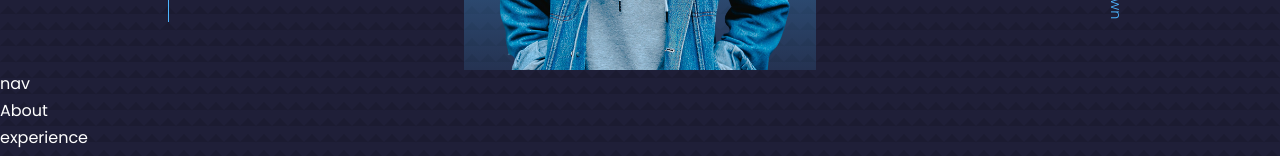
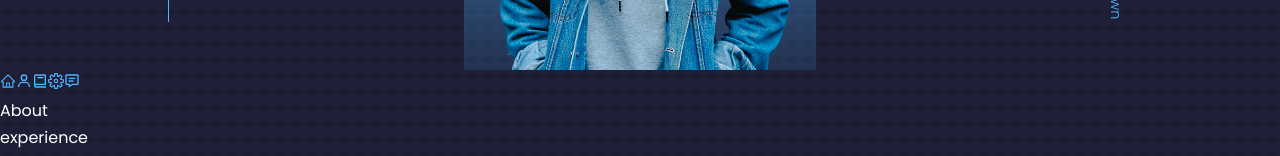
Before and after one commit to habeezzy/Muhammad-Habeebulah, a React (Create React App) app: page / in a window 1280 px wide. Shown: the part 730-886 px from the top of the page. Built offline with nearby package versions, Linux system fonts and the light colour scheme.

Commit message:
Added react icons for floating nav

```diff
--- a/src/components/nav/Nav.jsx
+++ b/src/components/nav/Nav.jsx
@@ -1,9 +1,23 @@
 import React from 'react'
 import './Nav.css'
+import {AiOutlineHome} from 'react-icons/ai'
+import {BiUser} from 'react-icons/bi'
+import {BiBook} from 'react-icons/bi'
+import {VscSettingsGear} from 'react-icons/vsc'
+import {BiMessageDetail} from 'react-icons/bi'
+
+
+
 
 const nav = () => {
   return (
-    <div>nav</div>
+    <nav>
+      <a href="#"><AiOutlineHome/></a>
+      <a href="#about"><BiUser/></a>
+      <a href="#experience"><BiBook/></a>
+      <a href="#services"><VscSettingsGear/></a>
+      <a href="#contact"><BiMessageDetail/></a>
+    </nav>
   )
 }
 
```
Also changed, not shown: src/index.css (line endings or trailing spaces).
